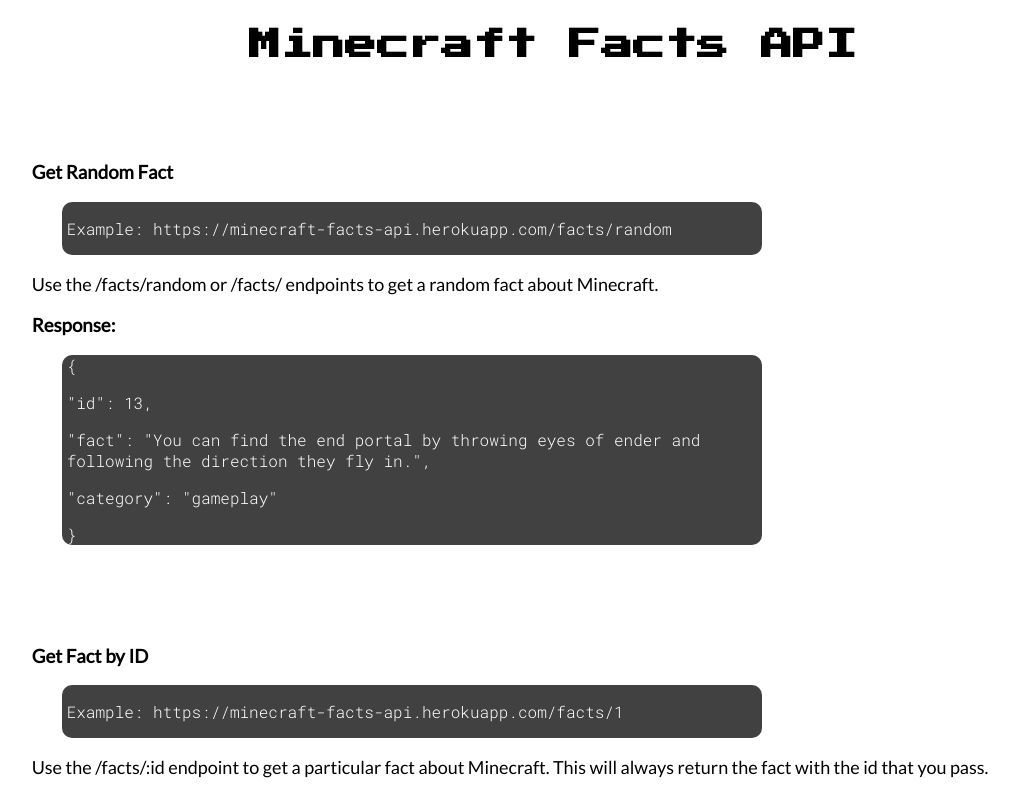
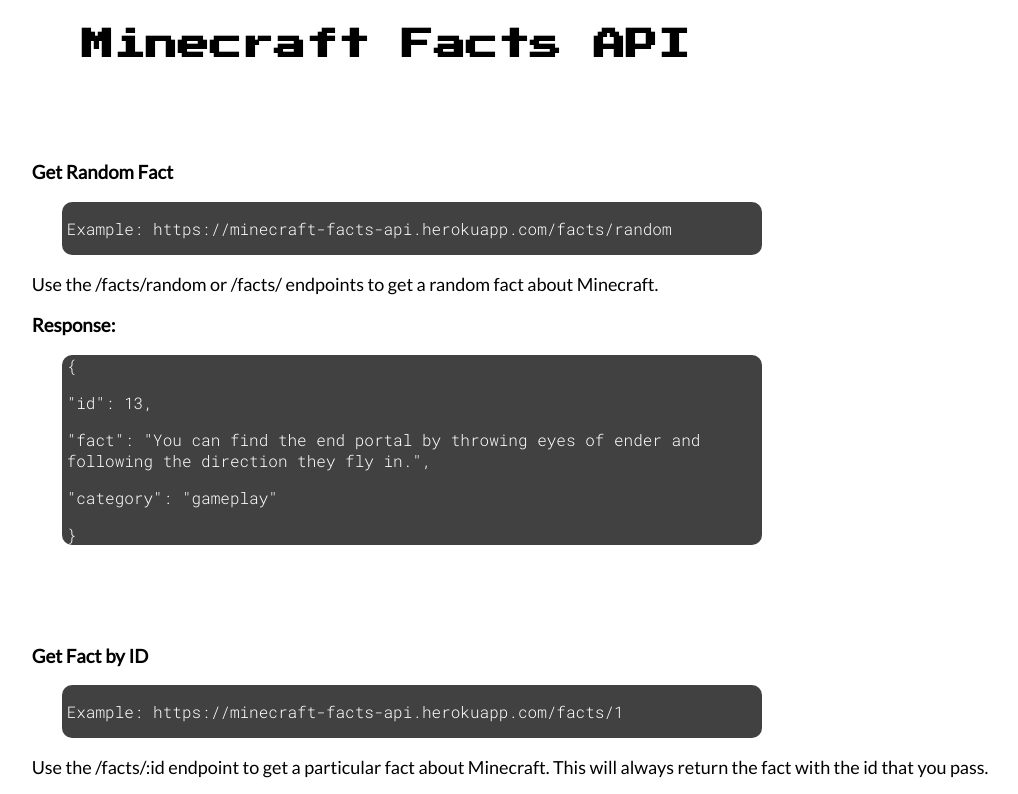
Before and after one commit to Grantikins/Minecraft-facts-api, a website: page index.html in a window 1280 px wide. Shown: the top 794 px of the page, without its empty margins (87-1105 px from the left). Drawn offline with Linux system fonts and the light colour scheme.

Commit message:
fixed title

```diff
--- a/index.html
+++ b/index.html
@@ -12,7 +12,7 @@
 
         <div>
 
-            <h1 class="container">Minecraft Facts API</h1>
+            <h1>Minecraft Facts API</h1>
 
             <div class="endpoint-explanation">
                 <h3 class="get-title">Get Random Fact</h3>
--- a/styles/styles.css
+++ b/styles/styles.css
@@ -46,4 +46,6 @@
 h1{
     font-family: "Press Start 2P", cursive;
     margin-bottom: 100px;
+    margin-left: 50px;
+    align-self: center;
 }
```
Also changed, not shown: package.json (line endings or trailing spaces).
